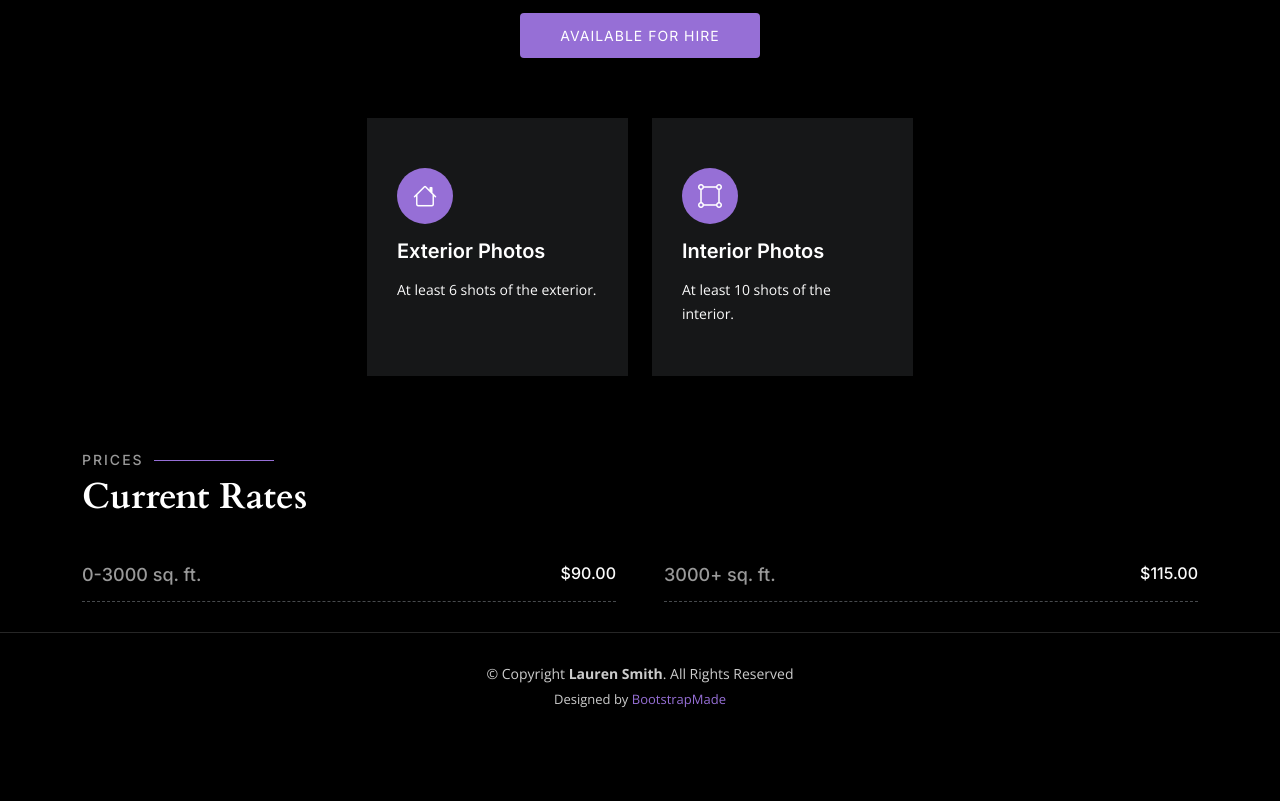
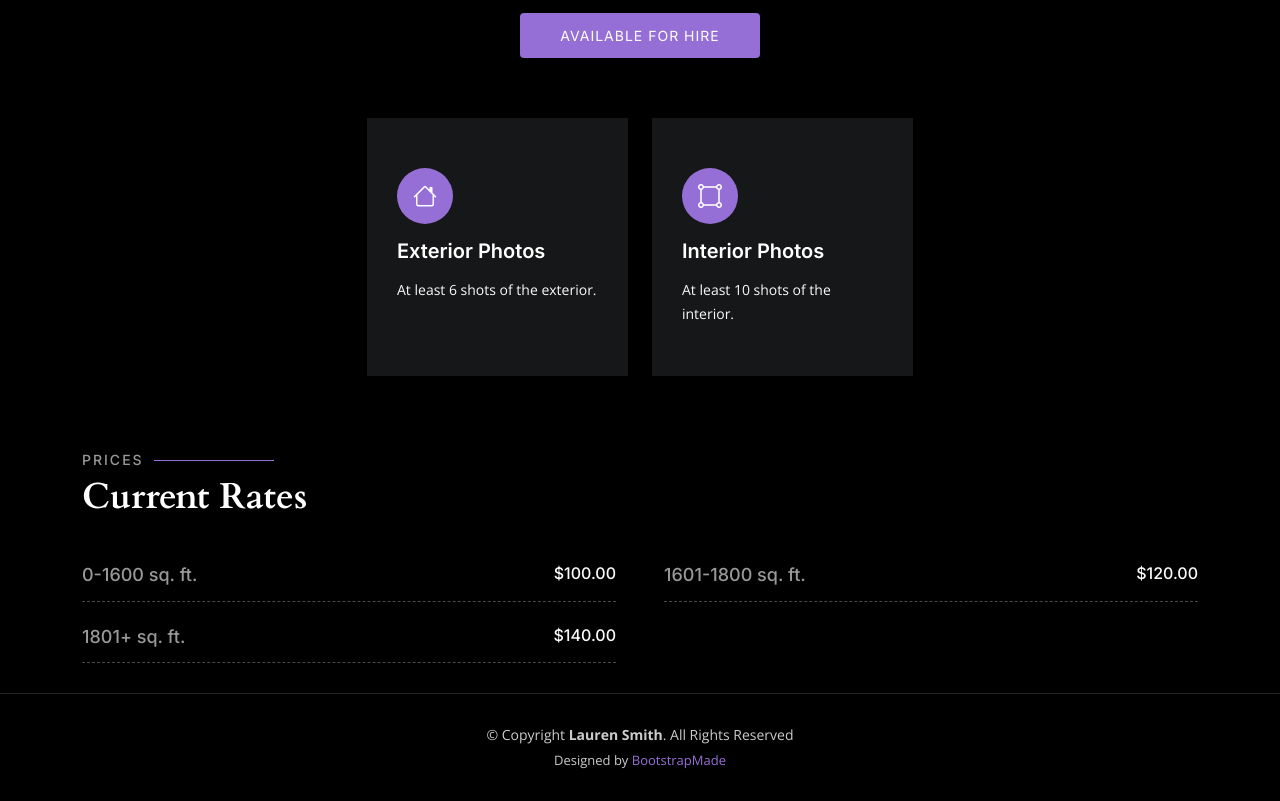
Before and after one commit to laurenbsmith11/laurenbsmith11.github.io, a plain HTML site: page services.html in a window 1280 px wide. Shown: the part 246-1047 px from the top of the page. Before the commit the page ends 985 px from the top, so only its background shows below. Drawn offline with nearby package versions, Linux system fonts and the light colour scheme.

Commit message:
Update services.html
added additional price column

```diff
--- a/services.html
+++ b/services.html
@@ -143,15 +143,22 @@
 
           <div class="col-lg-6">
             <div class="pricing-item d-flex justify-content-between">
-              <h3>0-3000 sq. ft.</h3>
-              <h4>$90.00</h4>
+              <h3>0-1600 sq. ft.</h3>
+              <h4>$100.00</h4>
             </div>
           </div><!-- End Pricing Item -->
 
           <div class="col-lg-6">
             <div class="pricing-item d-flex justify-content-between">
-              <h3>3000+ sq. ft.</h3>
-              <h4>$115.00</h4>
+              <h3>1601-1800 sq. ft.</h3>
+              <h4>$120.00</h4>
+            </div>
+          </div><!-- End Pricing Item -->
+
+                    <div class="col-lg-6">
+            <div class="pricing-item d-flex justify-content-between">
+              <h3>1801+ sq. ft.</h3>
+              <h4>$140.00</h4>
             </div>
           </div><!-- End Pricing Item -->
 
```
